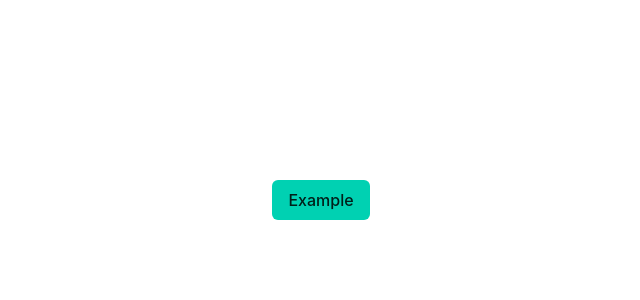
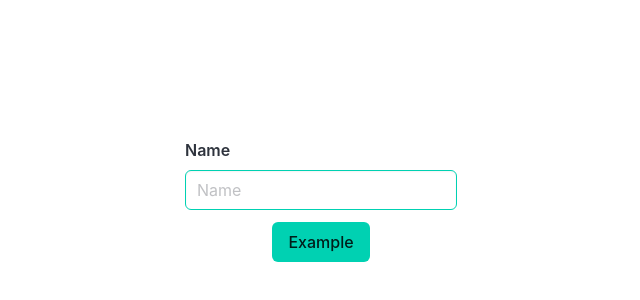
Before and after one commit to cesarom18/react-form-handler, a React (Vite) app: page / in a window 1280 px wide. Shown: the part 200-500 px from the top of the page, without its empty margins (319-959 px from the left). Built offline with nearby package versions, Linux system fonts and the light colour scheme.

Commit message:
Creacion componente Input

```diff
--- a/src/App.tsx
+++ b/src/App.tsx
@@ -1,17 +1,24 @@
-import { MouseEventHandler } from "react";
+import { ChangeEventHandler, MouseEventHandler } from "react";
 
 import { Button } from "./components/Button";
+import { Input } from "./components/Input";
 
 export const App = () => {
+    const handleChange: ChangeEventHandler<HTMLInputElement> = (e) => {
+        console.log(e.target.value);
+    }
+
     const handleClick: MouseEventHandler<HTMLButtonElement> = (e) => {
         e.preventDefault();
         console.log("Example");
     }
 
-
     return (
         <div className="hero is-fullheight">
-            <div className="hero-body is-flex is-justify-content-center is-align-items-center">
+            <div className="hero-body is-flex is-justify-content-center is-align-items-center is-flex-direction-column">
+                <Input
+                    placeholder="Name"
+                    handleChange={handleChange} />
                 <Button handleClick={handleClick}>Example</Button>
             </div>
         </div>
--- /dev/null
+++ b/src/components/Input.tsx
@@ -0,0 +1,20 @@
+import { ChangeEventHandler } from "react";
+
+interface InputProps {
+    placeholder: string,
+    handleChange: ChangeEventHandler<HTMLInputElement>
+}
+
+export const Input = ({ placeholder, handleChange }: InputProps) => {
+    return (
+        <div className="field">
+            <label className="label">Name</label>
+            <div className="control">
+                <input
+                    className="input is-primary"
+                    placeholder={placeholder}
+                    onChange={handleChange} />
+            </div>
+        </div>
+    )
+}
```
